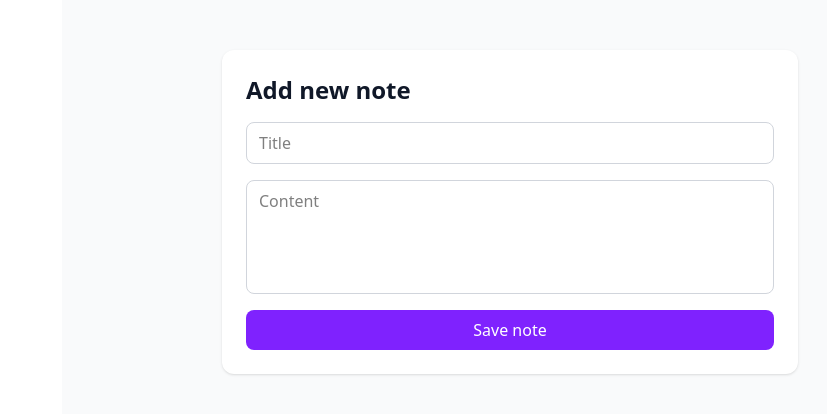
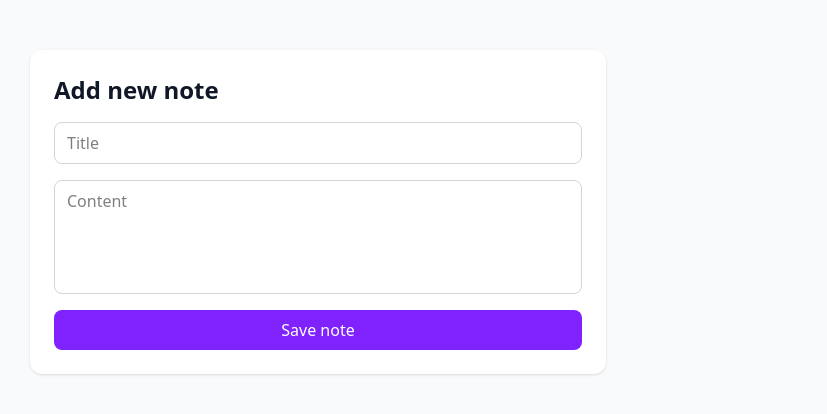
Before and after one commit to user2982024/Tracker_App, a React (Vite) app in the folder Frontend/: page /notes/add in a window 1280 px wide. Shown: the part 188-602 px from the top of the page, without its empty margins (322-1149 px from the left). Built offline with nearby package versions, Linux system fonts and the light colour scheme; sample sign-in values are in the browser's storage.

Commit message:
UI updated!

```diff
--- a/Frontend/src/components/NoteForm.jsx
+++ b/Frontend/src/components/NoteForm.jsx
@@ -91,7 +91,7 @@ const AddNote = ({ mode = "create" }) => {
   };
 
   return (
-    <section className="flex items-center justify-center min-h-screen bg-gray-50 px-4 sm:px-6 ml-96">
+    <section className="flex items-center justify-center min-h-screen bg-gray-50 px-4 sm:px-6">
       <div className="w-full max-w-md sm:max-w-lg lg:max-w-xl bg-white rounded-xl shadow p-6">
         <h1 className="text-2xl font-semibold text-gray-900 mb-4">
           {mode === "create" ? "Add new note" : "Edit note"}
--- a/Frontend/src/components/Notes.jsx
+++ b/Frontend/src/components/Notes.jsx
@@ -253,7 +253,7 @@ const Notes = () => {
 
           <button
             onClick={() => navigate("/notes/add")}
-            className="mt-6 inline-flex items-center gap-2 rounded-xl bg-violet-600 px-6 py-3 text-sm font-medium text-white shadow hover:bg-violet-700 transition"
+            className="mt-6 inline-flex items-center gap-2 rounded-xl bg-violet-600 px-6 py-3 text-sm font-medium text-white shadow hover:bg-violet-700 transition hover:cursor-pointer"
           >
             <Plus size={18} />
             Create your first note
```
